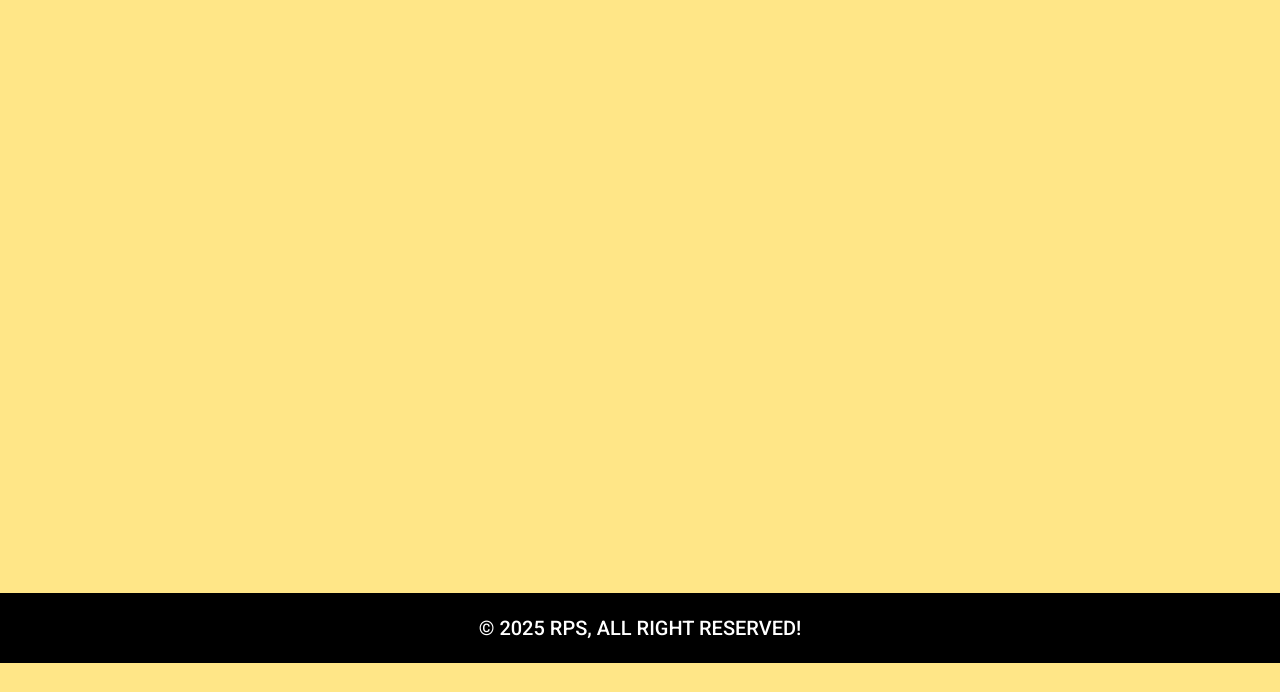
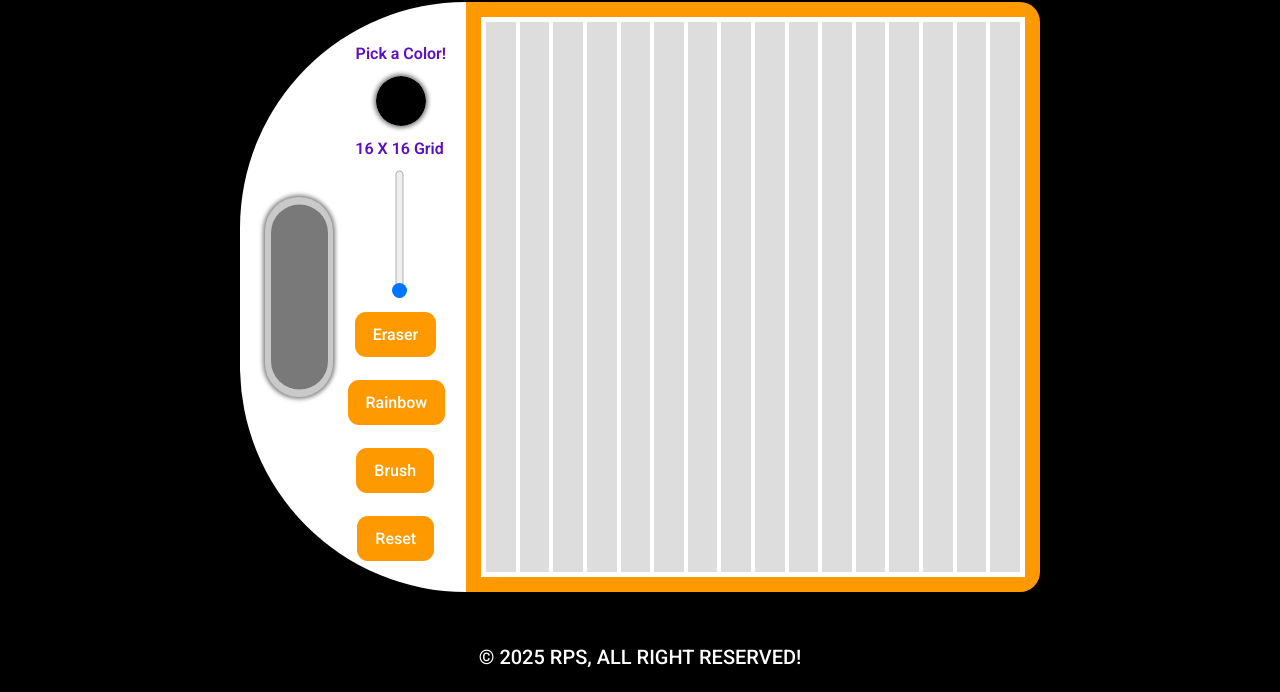
Before and after one commit to xAhmadRazax/etch-a-sketch, a plain HTML site: page index.html in a window 1280 px wide. Shown: the part 137-829 px from the top of the page. Before the commit the page ends 800 px from the top, so only its background shows below. Drawn offline with Linux system fonts and the light colour scheme.

Commit message:
feat: add basic html layout and css

```diff
--- a/index.html
+++ b/index.html
@@ -7,15 +7,15 @@
     <title>Document</title>
     <script src="./resources/js/index.js" defer></script>
   </head>
-  <body class="">
+  <body class="page">
     <!-- header -->
     <header class="header">
       <div class="container">
         <!--  main title -->
         <h1 class="header__title">
-          <span>Etch</span>
-          <span>A</span>
-          <span>Sketch</span>
+          <span class="header__title-part">Etch</span>
+          <span class="header__title-part">A</span>
+          <span class="header__title-part">Sketch</span>
         </h1>
         <!-- end of main title -->
       </div>
@@ -24,7 +24,66 @@
     <!-- end of header -->
 
     <!-- start of main content -->
-    <main class=""></main>
+    <main class="main">
+      <section class="sketchbook">
+        <div class="container">
+          <div class="controls">
+            <div class="controls__color-picker" title="color picker">
+              <p class="color-picker__label">Pick a Color!</p>
+
+              <div class="color-picker__input-container">
+                <input class="color-picker__input" type="color" name="" id="" />
+              </div>
+            </div>
+            <div class="controls__grid-size">
+              <p class="grid-size__label">16 X 16 Grid</p>
+              <div class="grid-size__input-container">
+                <input
+                  type="range"
+                  class="grid-size__input"
+                  min="16"
+                  max="100"
+                  value="16"
+                />
+              </div>
+            </div>
+            <div class="controls__eraser">
+              <button type="button" class="eraser__button">Eraser</button>
+            </div>
+            <div class="controls__rainbow">
+              <button class="rainbow__button" type="button">Rainbow</button>
+            </div>
+            <div class="controls__brush">
+              <button class="brush__button" type="button">Brush</button>
+            </div>
+            <div class="controls__reset">
+              <button class="reset__button" type="button">Reset</button>
+            </div>
+          </div>
+
+          <div class="sketch-grid">
+            <div class="sketch-grid__container">
+              <div></div>
+              <div></div>
+              <div></div>
+              <div></div>
+              <div></div>
+              <div></div>
+              <div></div>
+              <div></div>
+              <div></div>
+              <div></div>
+              <div></div>
+              <div></div>
+              <div></div>
+              <div></div>
+              <div></div>
+              <div></div>
+            </div>
+          </div>
+        </div>
+      </section>
+    </main>
     <!-- end of main -->
 
     <!-- footer -->
--- a/resources/css/styles.css
+++ b/resources/css/styles.css
@@ -27,8 +27,9 @@
   --FF-ROBOTO: "Roboto", serif;
 
   /* colors */
-  --PRIMARY-COLOR: oklch(0.93 0.12 92.91);
-  --ACCENT-COLOR: oklch(58.69% 0.141 271.37);
+  /* --PRIMARY-COLOR: oklch(0.93 0.12 92.91); */
+  --PRIMARY-COLOR: #000;
+  /* --ACCENT-COLOR: oklch(58.69% 0.141 271.37); */
   --PRIMARY-WHITE: #fff;
 }
 
@@ -108,7 +109,8 @@ main {
   padding-block-start: 1rem;
   font-family: var(--FF-DANCING-SCRIPT);
   font-size: 8.6rem;
-  text-shadow: 6px 6px 3px rgba(0, 0, 0, 0.311);
+  color: #fff;
+  text-shadow: 6px 6px 3px rgba(255, 255, 255, 0.311);
   text-align: center;
 }
 .header__title span:first-of-type {
@@ -117,6 +119,165 @@ main {
 }
 .header .container {
   position: relative;
+}
+/*
+------------------------------------------
+|   SKETCH BOOK                          |
+------------------------------------------
+*/
+.sketchbook {
+  height: 59rem;
+}
+.sketchbook .container {
+  height: 100%;
+  display: flex;
+}
+.controls {
+  background-color: var(--PRIMARY-WHITE);
+  flex-grow: 0.41;
+  /* transform: translateX(-20px); */
+  /* border-top-left-radius: 50%;
+  border-bottom-left-radius: 50%; */
+  border-top-left-radius: 999rem;
+  border-bottom-left-radius: 999rem;
+  position: relative;
+
+  display: flex;
+  flex-direction: column;
+  align-items: flex-end;
+  padding-block-start: 4rem;
+  gap: 2.3rem;
+}
+.controls::before {
+  content: "";
+  background-color: rgb(201, 201, 201);
+  width: 30%;
+  height: 200px;
+  position: absolute;
+  top: 50%;
+  transform: translateY(-50%);
+  left: 25px;
+  border-radius: 60px;
+  box-shadow: 0 0 4px 2px rgba(0, 0, 0, 0.507);
+}
+.controls:after {
+  content: "";
+  background-color: rgb(121, 121, 121);
+  width: 25%;
+  height: 185px;
+  position: absolute;
+  top: 50%;
+  transform: translateY(-50%);
+  left: 31px;
+  border-radius: 60px;
+}
+.controls__color-picker {
+  /* transform: translate(210px, 51px); */
+}
+.color-picker__label {
+  color: oklch(0.432 0.232 292.759);
+  font-size: 1.6rem;
+  transform: translateX(-20px);
+  display: inline-block;
+  margin-block-end: 1rem;
+  font-weight: 600;
+}
+.color-picker__input-container {
+  border-radius: 50%;
+  height: 50px;
+  width: 50px;
+  overflow: hidden;
+  box-shadow: 0 0 4px 2px rgba(0, 0, 0, 0.507);
+}
+.color-picker__input {
+  cursor: pointer;
+  scale: 2;
+  height: 50px;
+  width: 50px;
+}
+
+.controls__grid-size {
+  transform: rotate(-90deg);
+  margin-block-start: 7.5rem;
+  /* margin-inline-end: 1rem; */
+  position: relative;
+}
+.grid-size__label {
+  color: oklch(0.432 0.232 292.759);
+  font-size: 1.6rem;
+  font-weight: 600;
+  position: absolute;
+  transform: rotate(90deg) translate(-4px, -105px);
+}
+.controls__eraser {
+  margin-block-start: 4.5rem;
+  margin-inline-end: 3rem;
+}
+
+.eraser__button,
+.reset__button,
+.rainbow__button,
+.brush__button {
+  font-size: 1.6rem;
+  padding: 0.75rem 1.5rem;
+  cursor: pointer;
+  border-radius: 11px;
+  border: none;
+  background-color: oklch(0.769 0.188 70.08);
+  color: white;
+  font-weight: 500;
+  transition: all 0.2s ease-in;
+  border: 3px solid transparent;
+}
+.eraser__button:hover,
+.reset__button:hover,
+.rainbow__button:hover,
+.brush__button:hover {
+  background-color: oklch(0.709 0.188 70.08);
+}
+
+.eraser__button.active,
+.reset__button.active,
+.rainbow__button.active,
+.brush__button.active {
+  border-color: oklch(0.709 0.188 70.08);
+  scale: 0.95;
+}
+.controls__reset {
+  margin-inline-end: 3.2rem;
+}
+.controls__rainbow {
+  margin-inline-end: 2.1rem;
+}
+.controls__brush {
+  margin-inline-end: 3.2rem;
+}
+.sketch-grid {
+  flex-grow: 2;
+  /* background-color: burlywood; */
+  display: flex;
+  flex-wrap: wrap;
+  border-top-right-radius: 2rem;
+  border-bottom-right-radius: 2rem;
+  background-color: oklch(0.769 0.188 70.08);
+}
+.sketch-grid .sketch-grid__container {
+  margin: 1.5rem;
+  border: 3px dashed #fff;
+  /* height: 100%; */
+  /* width: 100%; */
+  background-color: #fff;
+  flex-grow: 1;
+  display: flex;
+  flex-wrap: wrap;
+  /* height: 10px; */
+}
+.sketch-grid__container div {
+  flex-grow: 1;
+  /* background-color: red; */
+  background-color: #ddd;
+  border: 2px solid #fff;
+  /* display: flex; */
 }
 /*
 ------------------------------------------
--- a/resources/js/index.js
+++ b/resources/js/index.js
@@ -0,0 +1,2 @@
+function init() {}
+document.addEventListener("DOMContentLoaded", init);
```
Also changed, not shown: 1 other file.
